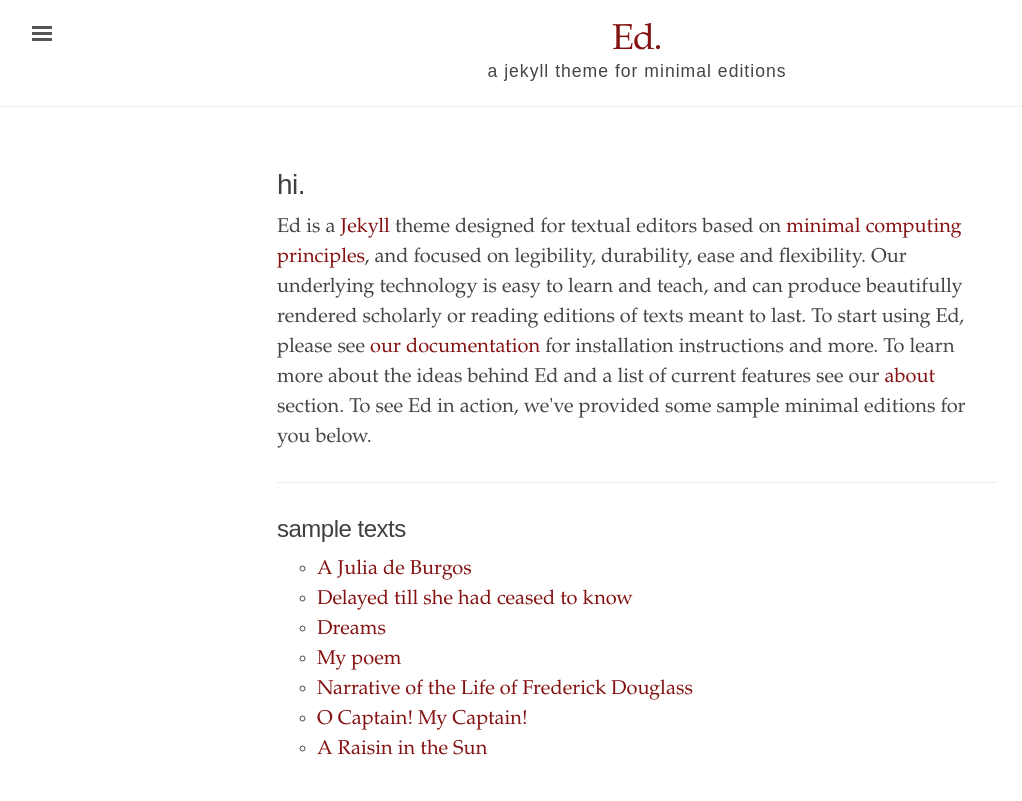
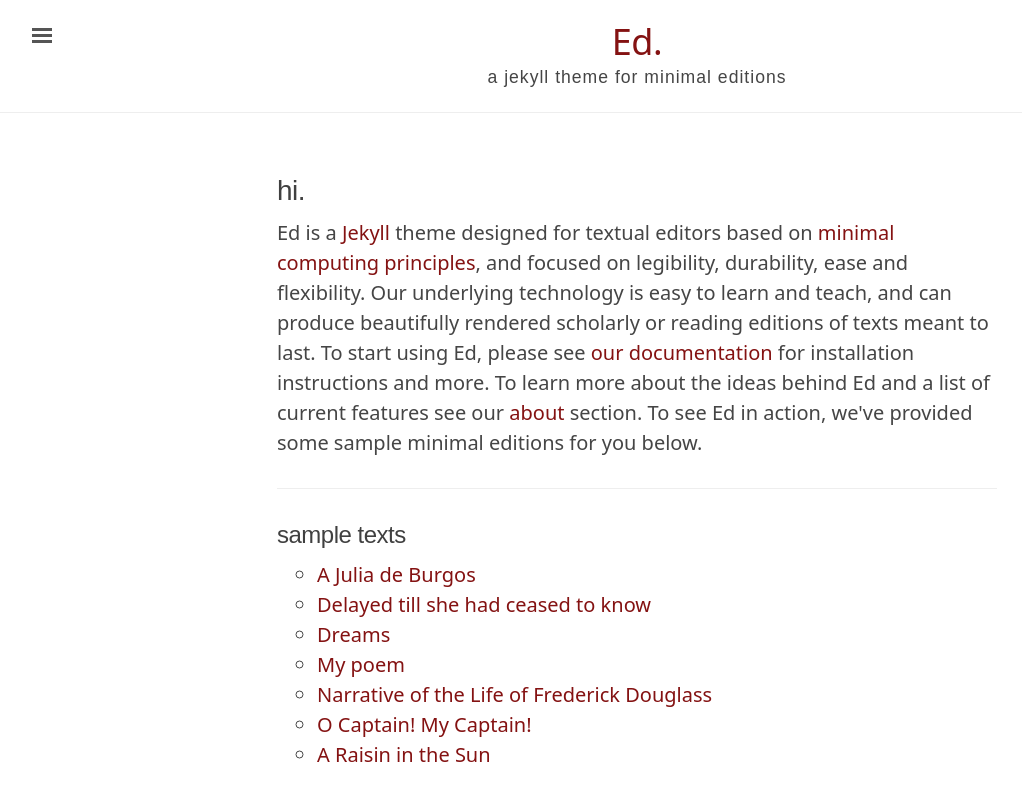
Before and after one commit to woensug-choi/dave_wiki_temp, a Jekyll site: the page built from index.html, in a window 1280 px wide. Shown: the top 801 px of the page, without its empty margins (3-1025 px from the left). Built offline with Jekyll 4.4.1, drawn with Linux system fonts in a browser that asks for light colours.

Commit message:
noto sans

```diff
--- a/assets/css/style.scss
+++ b/assets/css/style.scss
@@ -10,7 +10,8 @@
 */
 
 /* Fonts */
-$main-font: "Palatino Linotype", "Book Antiqua", Palatino, serif;
+// $main-font: "Palatino Linotype", "Book Antiqua", Palatino, serif;
+$main-font: "Noto Sans", sans-serif;
 $heading-font: sans-serif;
 $regular-font-size: 1.25em; /* 20px / 16px = 1.25em; support text resizing in all browsers */
 
```
